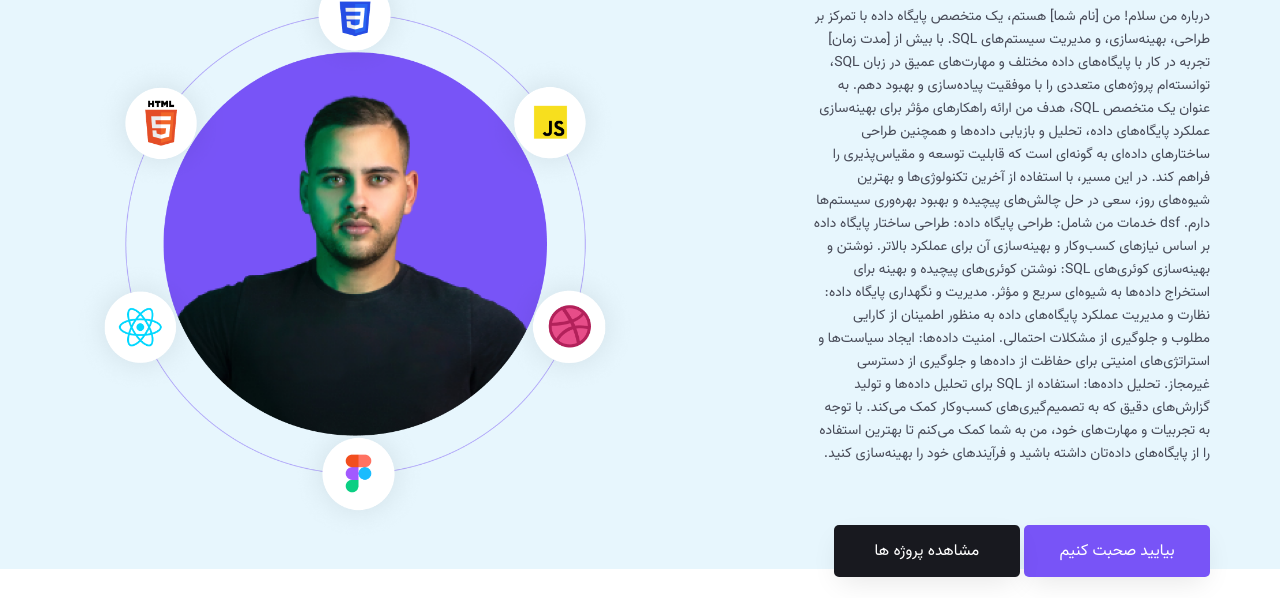
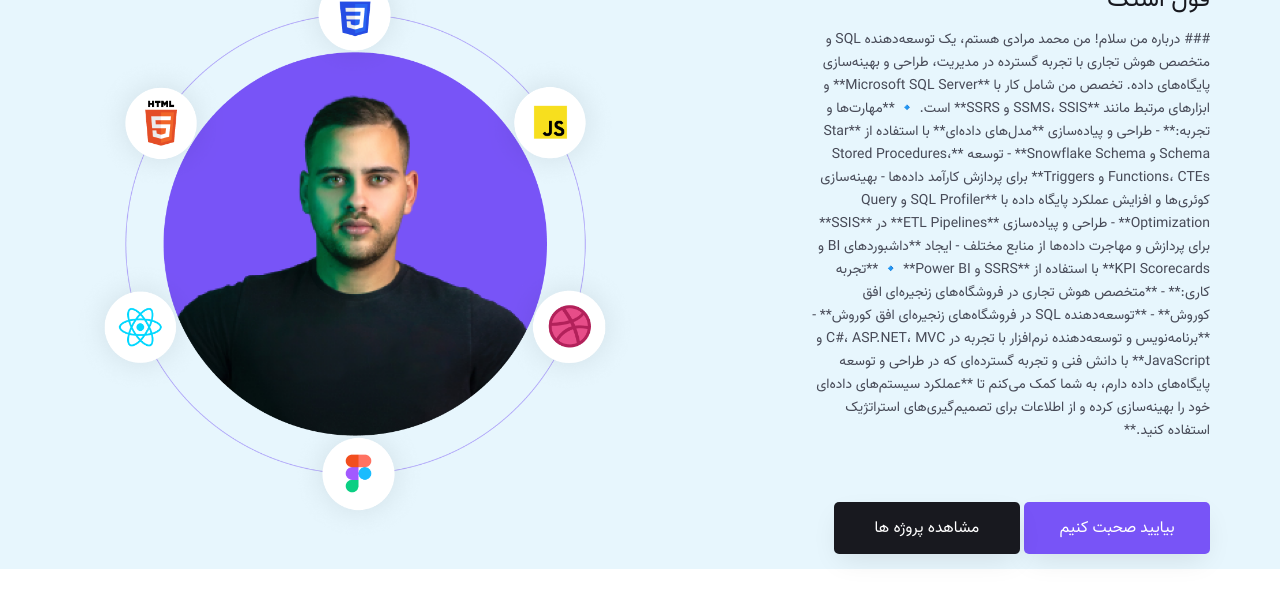
Before and after one commit to MhmadMoradi/Tech, a plain HTML site: page index.html in a window 1280 px wide. Shown: the part 265-863 px from the top of the page. Drawn offline with nearby package versions, Linux system fonts and the light colour scheme.

Commit message:
Update index.html

```diff
--- a/index.html
+++ b/index.html
@@ -73,20 +73,23 @@
                         <h4 class="heading2">فول استک
                         </h4>
                         <p class="paragraph">
-                            درباره من
+                          ### درباره من
 
-سلام! من [نام شما] هستم، یک متخصص پایگاه داده با تمرکز بر طراحی، بهینه‌سازی، و مدیریت سیستم‌های SQL. با بیش از [مدت زمان] تجربه در کار با پایگاه‌های داده مختلف و مهارت‌های عمیق در زبان SQL، توانسته‌ام پروژه‌های متعددی را با موفقیت پیاده‌سازی و بهبود دهم.
+سلام! من محمد مرادی هستم، یک توسعه‌دهنده SQL و متخصص هوش تجاری با تجربه گسترده در مدیریت، طراحی و بهینه‌سازی پایگاه‌های داده. تخصص من شامل کار با **Microsoft SQL Server** و ابزارهای مرتبط مانند **SSMS، SSIS و SSRS** است.
 
-به عنوان یک متخصص SQL، هدف من ارائه راهکارهای مؤثر برای بهینه‌سازی عملکرد پایگاه‌های داده، تحلیل و بازیابی داده‌ها و همچنین طراحی ساختارهای داده‌ای به گونه‌ای است که قابلیت توسعه و مقیاس‌پذیری را فراهم کند. در این مسیر، با استفاده از آخرین تکنولوژی‌ها و بهترین شیوه‌های روز، سعی در حل چالش‌های پیچیده و بهبود بهره‌وری سیستم‌ها دارم.
-dsf
-خدمات من شامل:
+🔹 **مهارت‌ها و تجربه:**
+- طراحی و پیاده‌سازی **مدل‌های داده‌ای** با استفاده از **Star Schema و Snowflake Schema**
+- توسعه **Stored Procedures، Functions، CTEs و Triggers** برای پردازش کارآمد داده‌ها
+- بهینه‌سازی کوئری‌ها و افزایش عملکرد پایگاه داده با **SQL Profiler و Query Optimization**
+- طراحی و پیاده‌سازی **ETL Pipelines** در **SSIS** برای پردازش و مهاجرت داده‌ها از منابع مختلف
+- ایجاد **داشبوردهای BI و KPI Scorecards** با استفاده از **SSRS و Power BI**
 
-طراحی پایگاه داده: طراحی ساختار پایگاه داده بر اساس نیازهای کسب‌وکار و بهینه‌سازی آن برای عملکرد بالاتر.
-نوشتن و بهینه‌سازی کوئری‌های SQL: نوشتن کوئری‌های پیچیده و بهینه برای استخراج داده‌ها به شیوه‌ای سریع و مؤثر.
-مدیریت و نگهداری پایگاه داده: نظارت و مدیریت عملکرد پایگاه‌های داده به منظور اطمینان از کارایی مطلوب و جلوگیری از مشکلات احتمالی.
-امنیت داده‌ها: ایجاد سیاست‌ها و استراتژی‌های امنیتی برای حفاظت از داده‌ها و جلوگیری از دسترسی غیرمجاز.
-تحلیل داده‌ها: استفاده از SQL برای تحلیل داده‌ها و تولید گزارش‌های دقیق که به تصمیم‌گیری‌های کسب‌وکار کمک می‌کند.
-با توجه به تجربیات و مهارت‌های خود، من به شما کمک می‌کنم تا بهترین استفاده را از پایگاه‌های داده‌تان داشته باشید و فرآیندهای خود را بهینه‌سازی کنید. </p>
+🔹 **تجربه کاری:**
+- **متخصص هوش تجاری در فروشگاه‌های زنجیره‌ای افق کوروش**
+- **توسعه‌دهنده SQL در فروشگاه‌های زنجیره‌ای افق کوروش**
+- **برنامه‌نویس و توسعه‌دهنده نرم‌افزار با تجربه در C#، ASP.NET، MVC و JavaScript**
+
+با دانش فنی و تجربه گسترده‌ای که در طراحی و توسعه پایگاه‌های داده دارم، به شما کمک می‌کنم تا **عملکرد سیستم‌های داده‌ای خود را بهینه‌سازی کرده و از اطلاعات برای تصمیم‌گیری‌های استراتژیک استفاده کنید.** </p>
                         <div class="btn-blk">
                             <a href="#contact" class="btn btn-blue">بیایید صحبت کنیم</a>
                             <a href="#portfolio" class="btn btn-black">مشاهده پروژه ها</a>
```
